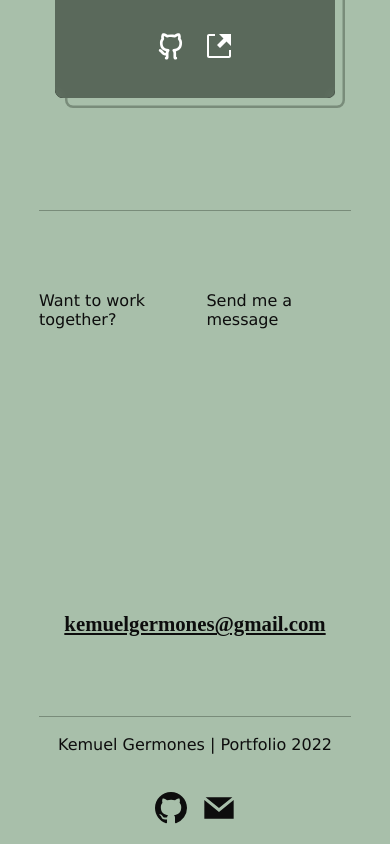
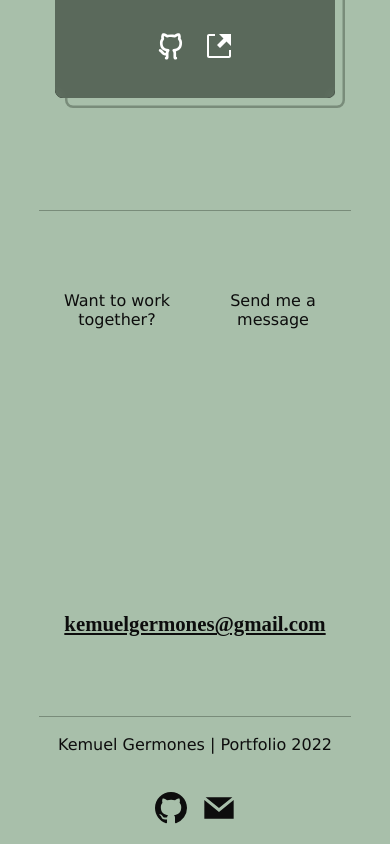
Before and after one commit to kemuelGermones/Portfolio, a React (Vite) app: page / in a window 390 px wide. Shown: the part 3401-4245 px from the top of the page. Built offline with nearby package versions, Linux system fonts and the light colour scheme.

Commit message:
Fix contact section responsiveness

```diff
--- a/src/components/section/ContactInfoSection.module.css
+++ b/src/components/section/ContactInfoSection.module.css
@@ -54,12 +54,11 @@
 
 @media screen and (max-width: 650px) {
   .contact h1 {
-    font-size: 2rem;
+    font-size: 1.3rem;
+  }
+
+  .intro li {
+    width: 8rem;
+    text-align: center;
   }
 }
-
-@media screen and (max-width: 650px) {
-  .contact h1 {
-    font-size: 1.3rem;
-  }
-}
```
